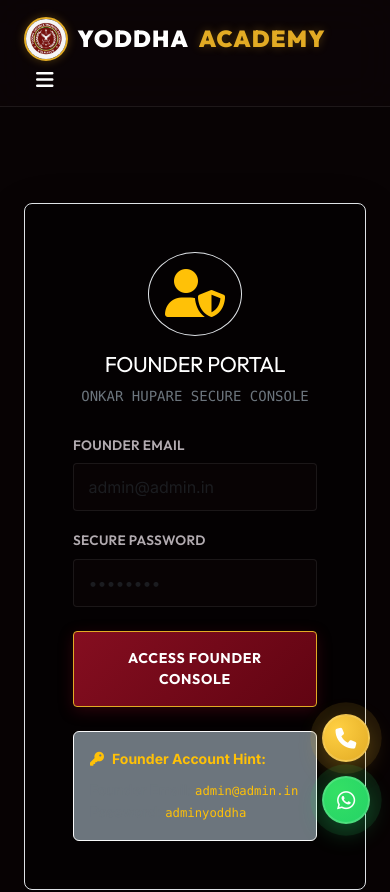
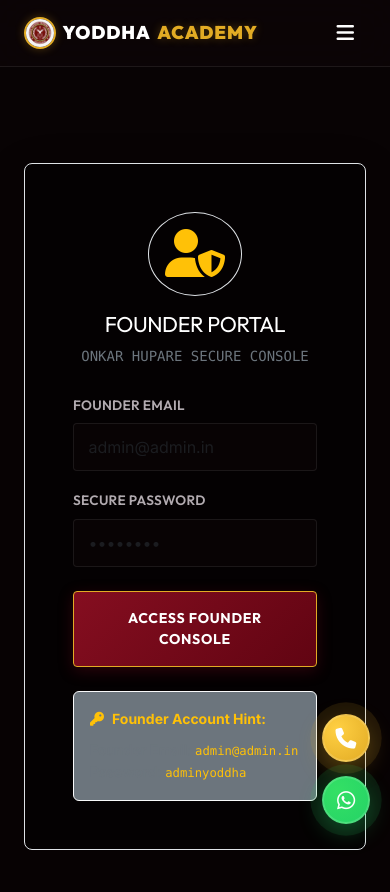
Before and after one commit to sakshikolekar2124/yoddha-academy, a React (Vite) app in the folder frontend/: page /#/admin in a window 390 px wide. Shown: the top 892 px of the page. Built offline with nearby package versions, Linux system fonts and the light colour scheme.

Commit message:
fix: restore responsive viewport metadata and optimize navbar brand layout on small screens

```diff
--- a/frontend/index.html
+++ b/frontend/index.html
@@ -3,7 +3,7 @@
   <head>
     <meta charset="UTF-8" />
     <link rel="icon" type="image/jpg" href="/images/logo.jpg" />
-    <meta name="viewport" content="width=1280" />
+    <meta name="viewport" content="width=device-width, initial-scale=1.0" />
     <title>YODDHA ACADEMY | Traditional & Modern Sports Arena</title>
     <meta name="description" content="Yoddha Training Academy in Kolhapur is a premier training center for traditional martial arts like Lathi Kathi, MMA, Wrestling, and Strength Conditioning." />
 
--- a/frontend/src/App.css
+++ b/frontend/src/App.css
@@ -1676,3 +1676,14 @@
 .reels-scroll-container::-webkit-scrollbar {
   display: none; /* Hide scrollbar for Chrome/Safari/Opera */
 }
+
+@media (max-width: 480px) {
+  .navbar-brand-yoddha {
+    font-size: 1.15rem !important;
+    gap: 0.4rem !important;
+  }
+  .brand-logo-img {
+    width: 32px !important;
+    height: 32px !important;
+  }
+}
```
